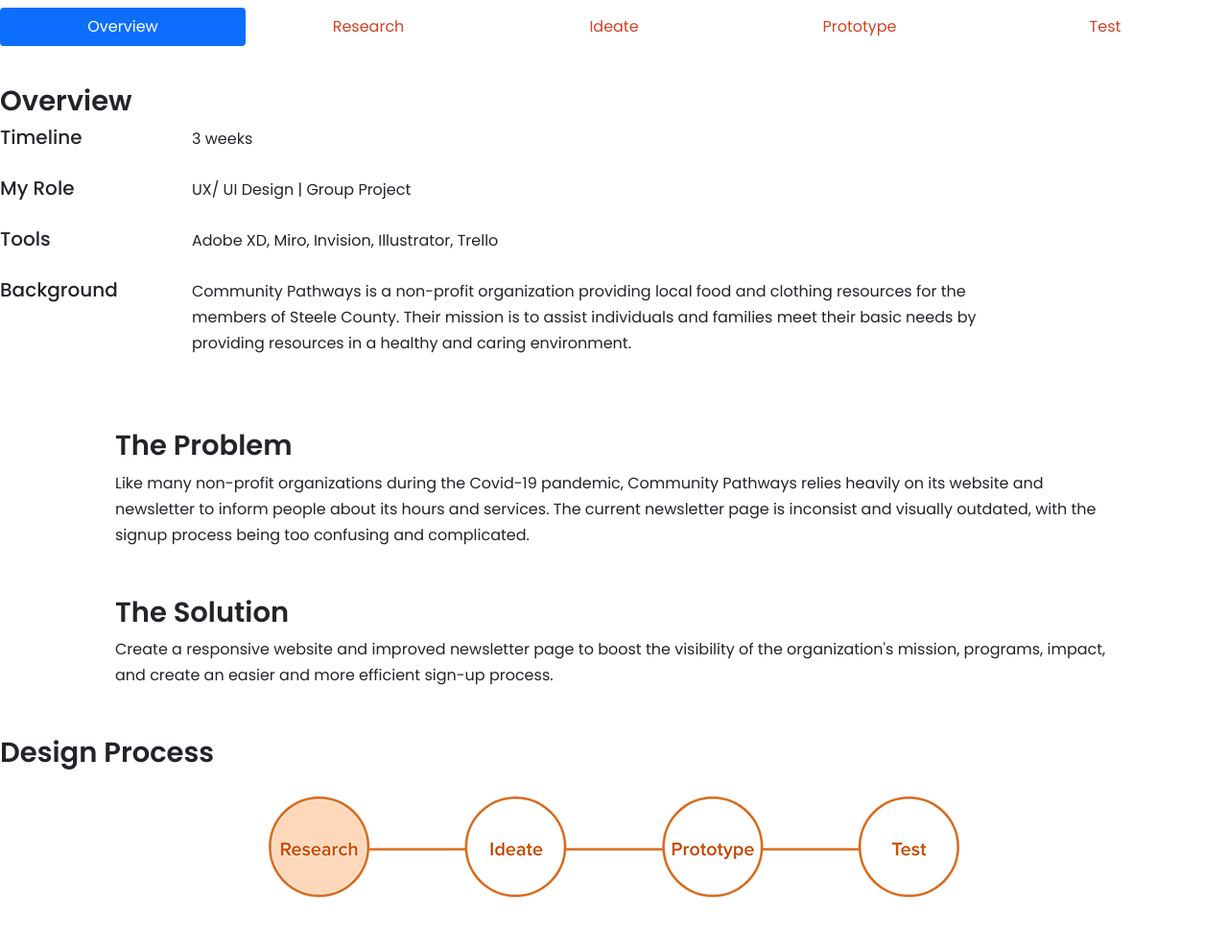
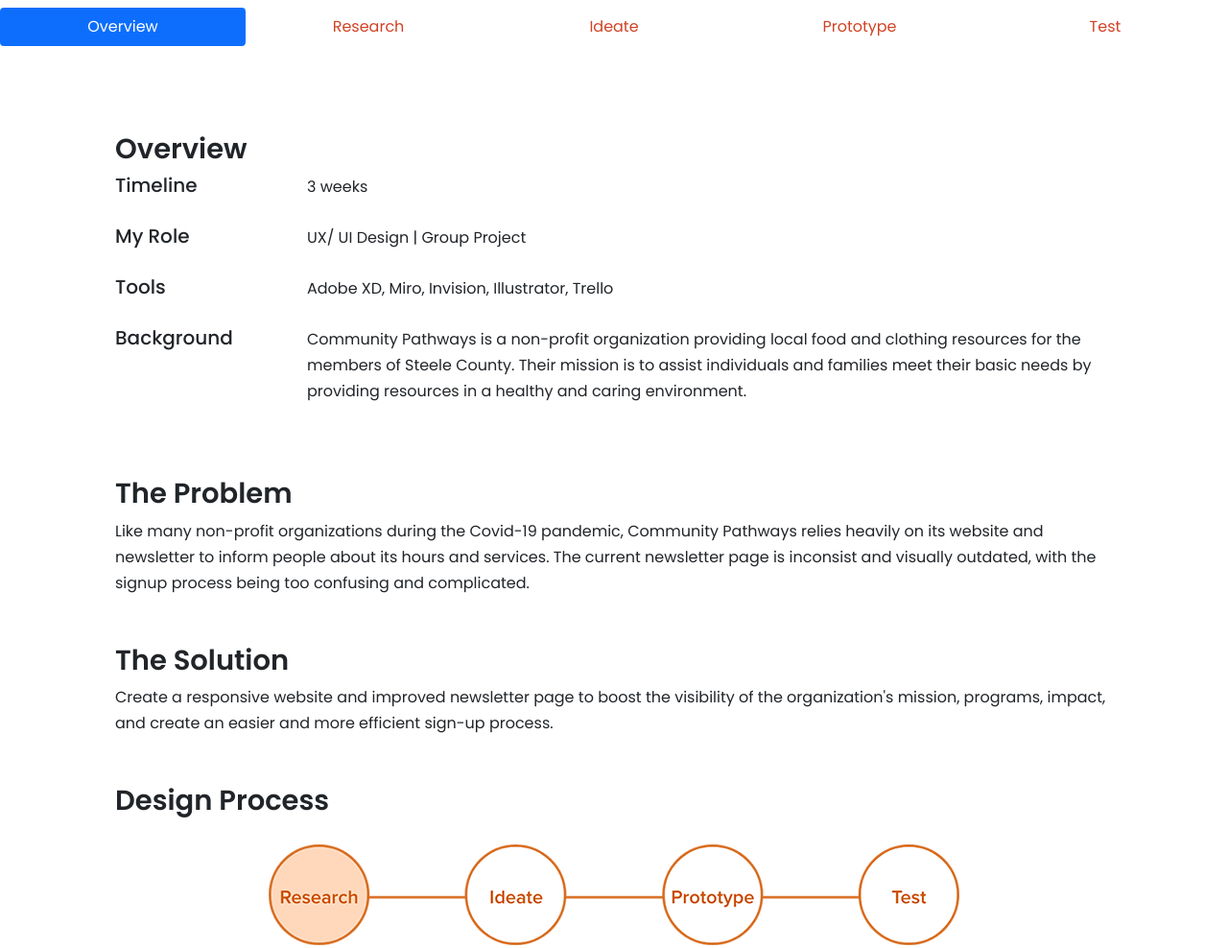
Before and after one commit to nguy2161/UX_UI_HW_20-, a plain HTML site: page index.html in a window 1280 px wide. Shown: the part 740-1728 px from the top of the page at 96% size. Drawn offline with nearby package versions, Linux system fonts and the light colour scheme.

Commit message:
Update style.css

```diff
--- a/css/style.css
+++ b/css/style.css
@@ -96,16 +96,14 @@ Jumbotron {
     color: #d14224;
 }
 
-}
 .Overview {
     padding: 0 20px;
-    margin: 25px 100px;
+    margin: 50px 100px;
 }
 
 .Overview > .col {
     display: flex;
     flex-direction: column;
-    overflow: hidden;
 }
 
 .Overview > .col > .row {
@@ -128,7 +126,7 @@ Jumbotron {
     padding: 0 20px;
     margin: 50px 100px;
 }
-.My_Process{
+.Design_Process{
     padding: 0 20px;
     margin: 50px 100px;
 }
@@ -249,7 +247,6 @@ Jumbotron {
 .Prototypes h2{
     text-align: center;
     color: #de5d00;
-    pad
 }
 .container {
     padding: 15px 0;
```
